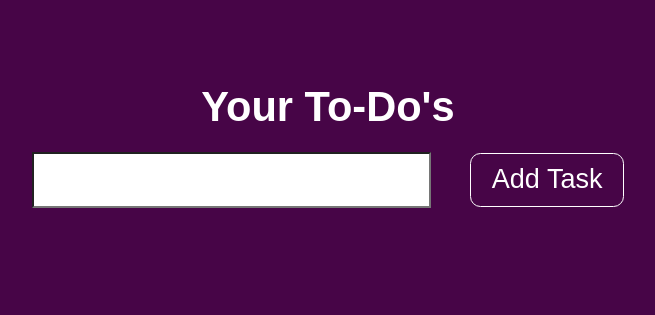
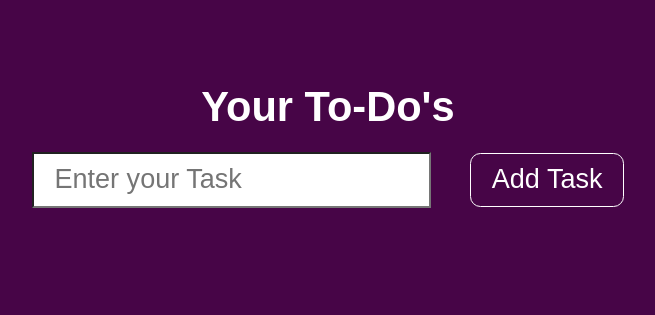
Before and after one commit to Rishab2203/dom-projects, a plain HTML site: page to-do-list/index.html in a window 1280 px wide. Shown: the whole page, without its empty margins (312-967 px from the left). Drawn offline with Linux system fonts and the light colour scheme.

Commit message:
placeholder in input

```diff
--- a/to-do-list/index.html
+++ b/to-do-list/index.html
@@ -10,7 +10,7 @@
     <div class="container">
       <h1 class="heading">Your To-Do's</h1>
       <div>
-        <input class="task-input" type="text" />
+        <input class="task-input" placeholder="Enter your Task" type="text" />
         <button class="btn add-btn">Add Task</button>
       </div>
       <ul class="tasks-list"></ul>
```
